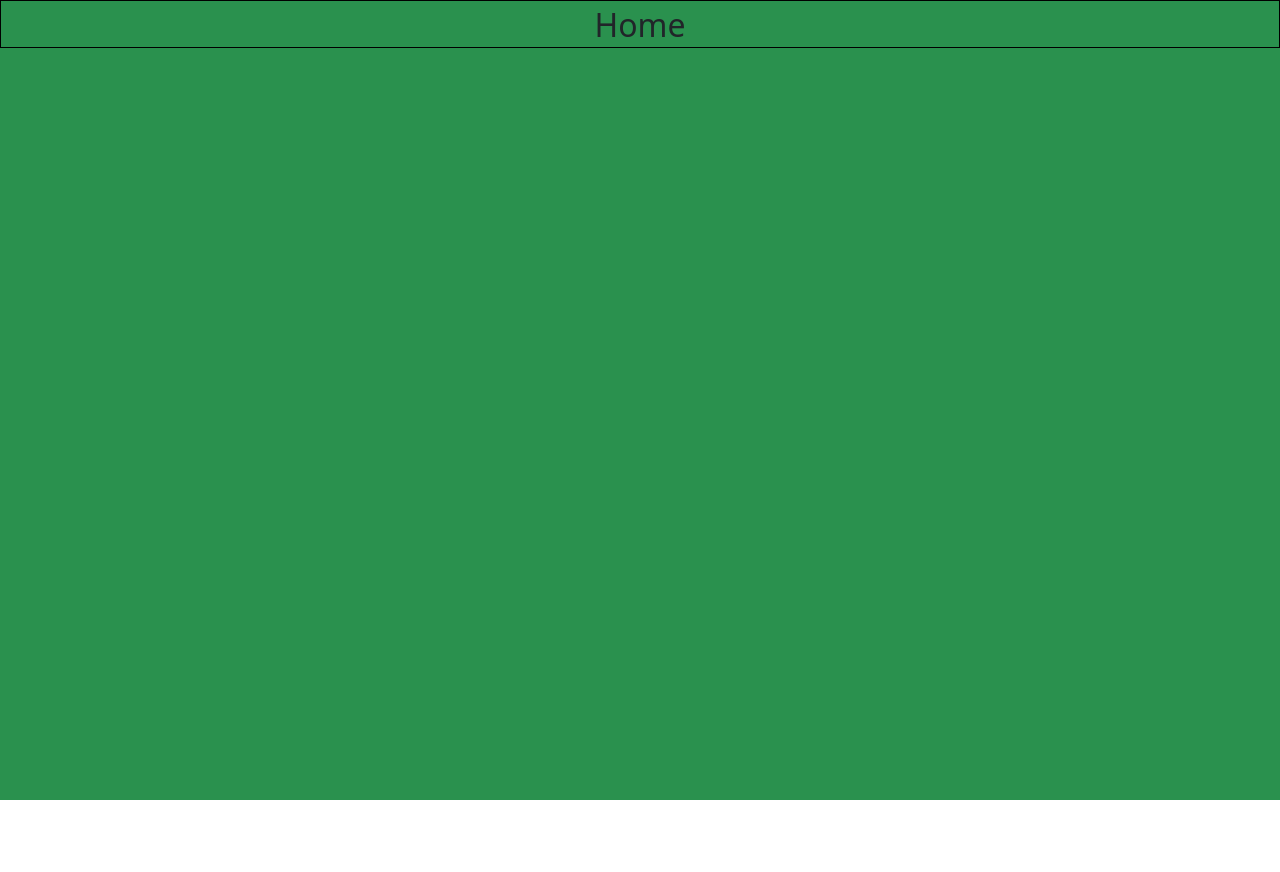
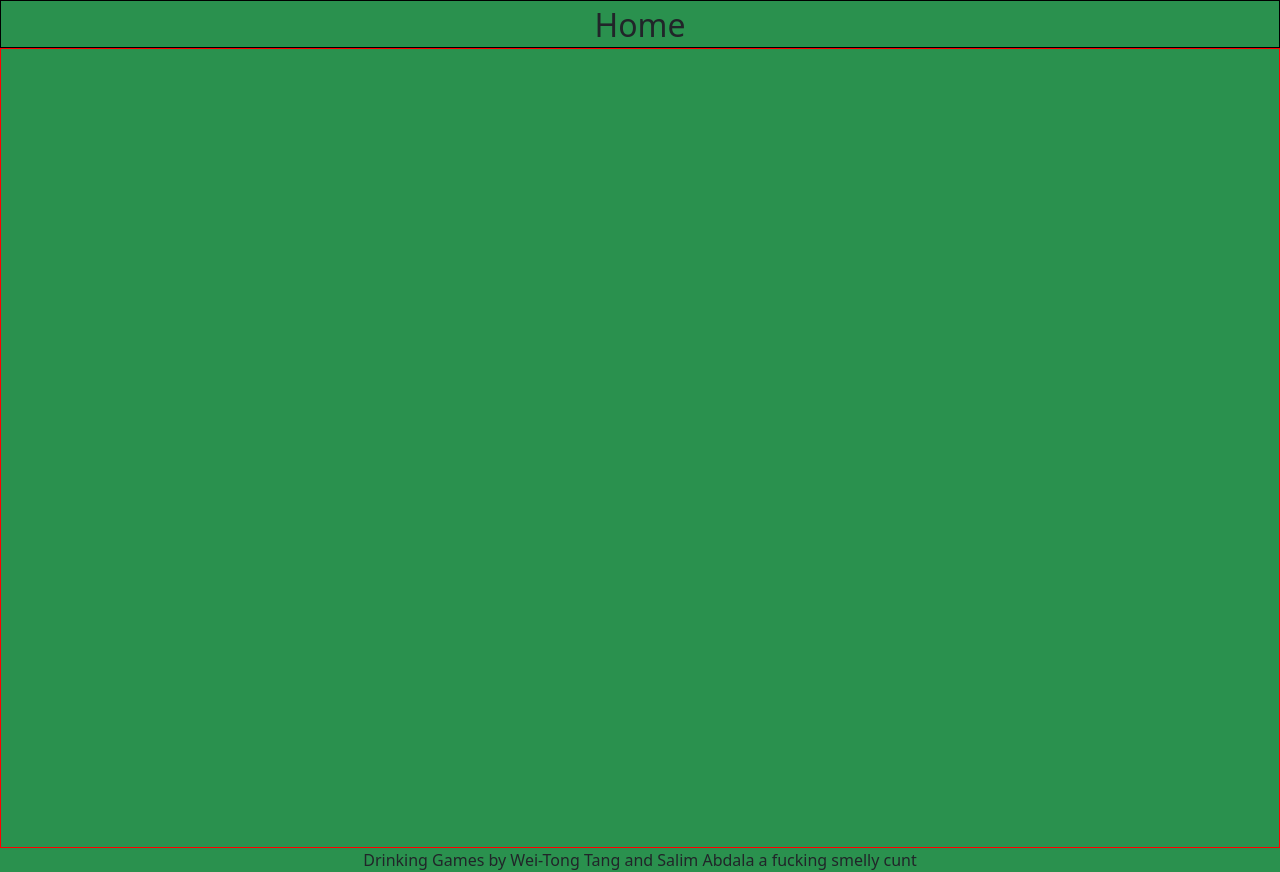
Before and after one commit to wtang98/card-games, a React (Create React App) app: page / in a window 1280 px wide. Before the commit the page ends 800 px from the top, so only its background shows below. Built offline with nearby package versions, Linux system fonts and the light colour scheme.

Commit message:
added footer

```diff
--- /dev/null
+++ b/src/components/footer/footer.jsx
@@ -0,0 +1,12 @@
+import React from 'react'
+import './footer.scss'
+
+const Footer = () => {
+    return (
+        <div className="footer">
+            Drinking Games by Wei-Tong Tang and Salim Abdala a fucking smelly cunt
+        </div>
+    )
+}
+
+export default Footer
--- a/src/pages/home/home.jsx
+++ b/src/pages/home/home.jsx
@@ -1,15 +1,20 @@
 import React from 'react'
+import Footer from '../../components/footer/footer'
 import Nav from '../../components/nav/nav'
 import './home.scss'
 
-const Home = (props) => {
+const Home = () => {
 
     return (
         <div className="home">
             <Nav title="Home" goBack={false}/>
             <div className="home__content">
-
+                <div className="home__content-higher"></div>
+                <div className="home__content-shithead"></div>
+                <div className="home__content-blackjack"></div>
+                <div className="home__content-bus"></div>
             </div>
+            <Footer/>
         </div>
     )
 }
--- a/src/pages/home/home.scss
+++ b/src/pages/home/home.scss
@@ -0,0 +1,6 @@
+.home{
+    &__content{
+        border: 1px solid red;
+        height: 100vh;
+    }
+}
```
Also changed, not shown: src/components/footer/footer.scss (added), 1 other file (tests, documents, lock files or other folders).
